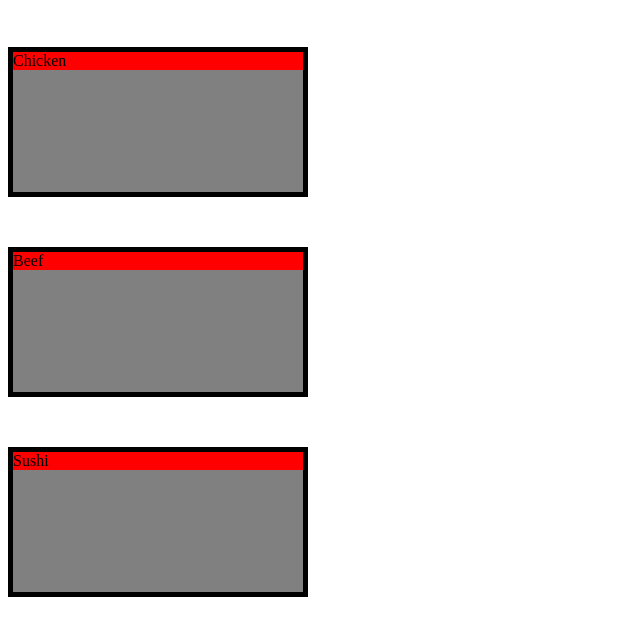
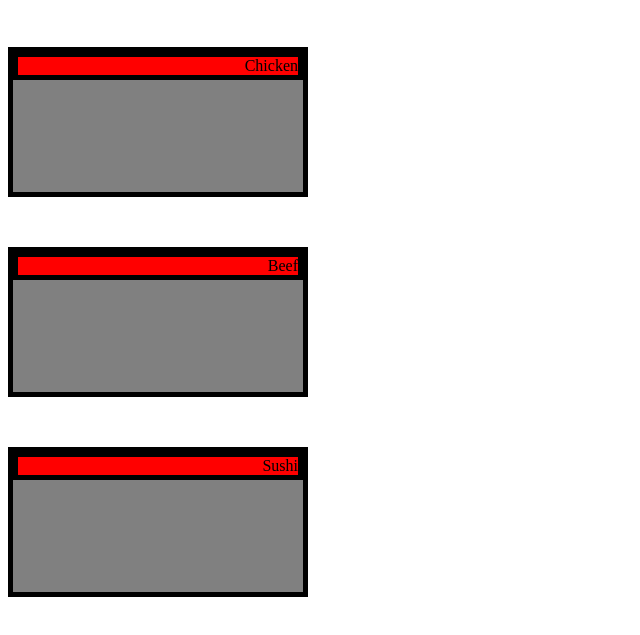
Before and after one commit to akkoff/boxes, a plain HTML site: page index.html in a window 1280 px wide. Shown: the part 61-696 px from the top of the page, without its empty margins (0-640 px from the left). Drawn offline with Linux system fonts and the light colour scheme.

Commit message:
Update index.html

```diff
--- a/index.html
+++ b/index.html
@@ -22,7 +22,8 @@
 
 #content {
   background-color: red;
-  align: right;
+  Text-align: right;
+  border: 5px solid black
 }
 
 h1 {
```
